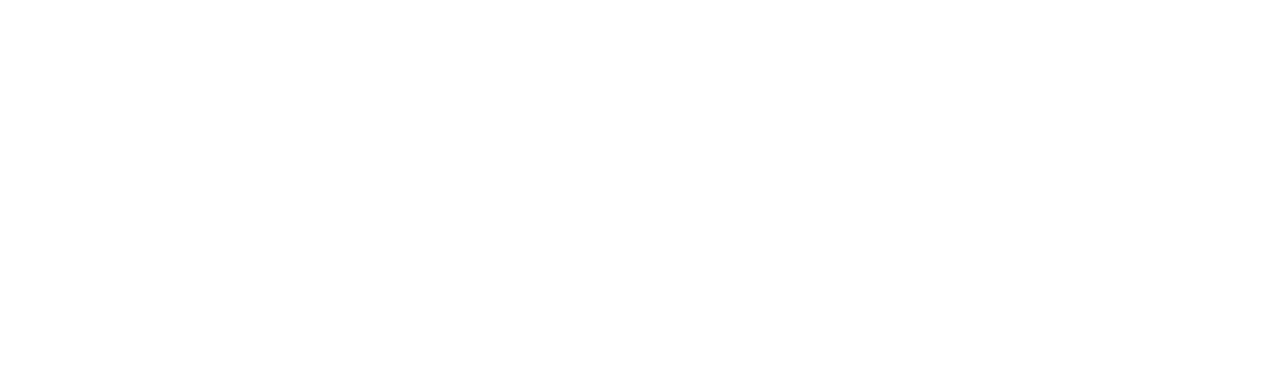
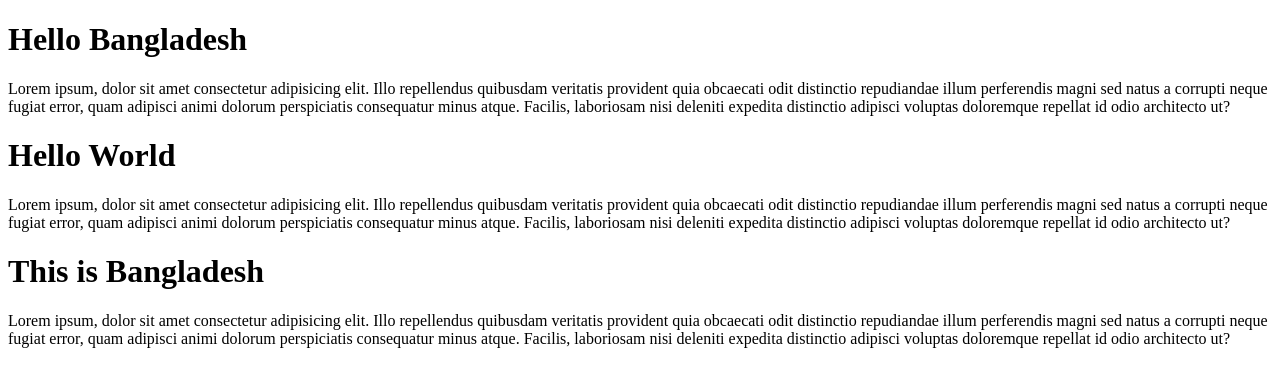
Before and after one commit to Ahasanever/my-first-github-repo, a plain HTML site: page index.html in a window 1280 px wide. Drawn offline with Linux system fonts and the light colour scheme.

Commit message:
added Helo bangladesh

```diff
--- a/index.html
+++ b/index.html
@@ -4,8 +4,21 @@
   <meta charset="UTF-8">
   <meta name="viewport" content="width=device-width, initial-scale=1.0">
   <title>my first ever github repo</title>
+  <link rel="stylesheet" href="style/style.css">
 </head>
 <body>
+  <div> <h1>Hello Bangladesh</h1>
+    <p>Lorem ipsum, dolor sit amet consectetur adipisicing elit. Illo repellendus quibusdam veritatis provident quia obcaecati odit distinctio repudiandae illum perferendis magni sed natus a corrupti neque fugiat error, quam adipisci animi dolorum perspiciatis consequatur minus atque. Facilis, laboriosam nisi deleniti expedita distinctio adipisci voluptas doloremque repellat id odio architecto ut?</p>
+
+  </div>
+  <div> <h1>Hello World</h1>
+    <p>Lorem ipsum, dolor sit amet consectetur adipisicing elit. Illo repellendus quibusdam veritatis provident quia obcaecati odit distinctio repudiandae illum perferendis magni sed natus a corrupti neque fugiat error, quam adipisci animi dolorum perspiciatis consequatur minus atque. Facilis, laboriosam nisi deleniti expedita distinctio adipisci voluptas doloremque repellat id odio architecto ut?</p>
+
+  </div>
+  <div> <h1>This is Bangladesh</h1>
+    <p>Lorem ipsum, dolor sit amet consectetur adipisicing elit. Illo repellendus quibusdam veritatis provident quia obcaecati odit distinctio repudiandae illum perferendis magni sed natus a corrupti neque fugiat error, quam adipisci animi dolorum perspiciatis consequatur minus atque. Facilis, laboriosam nisi deleniti expedita distinctio adipisci voluptas doloremque repellat id odio architecto ut?</p>
+
+  </div>
 
 </body>
 </html>
```
Also changed, not shown: style/style.css (added).
